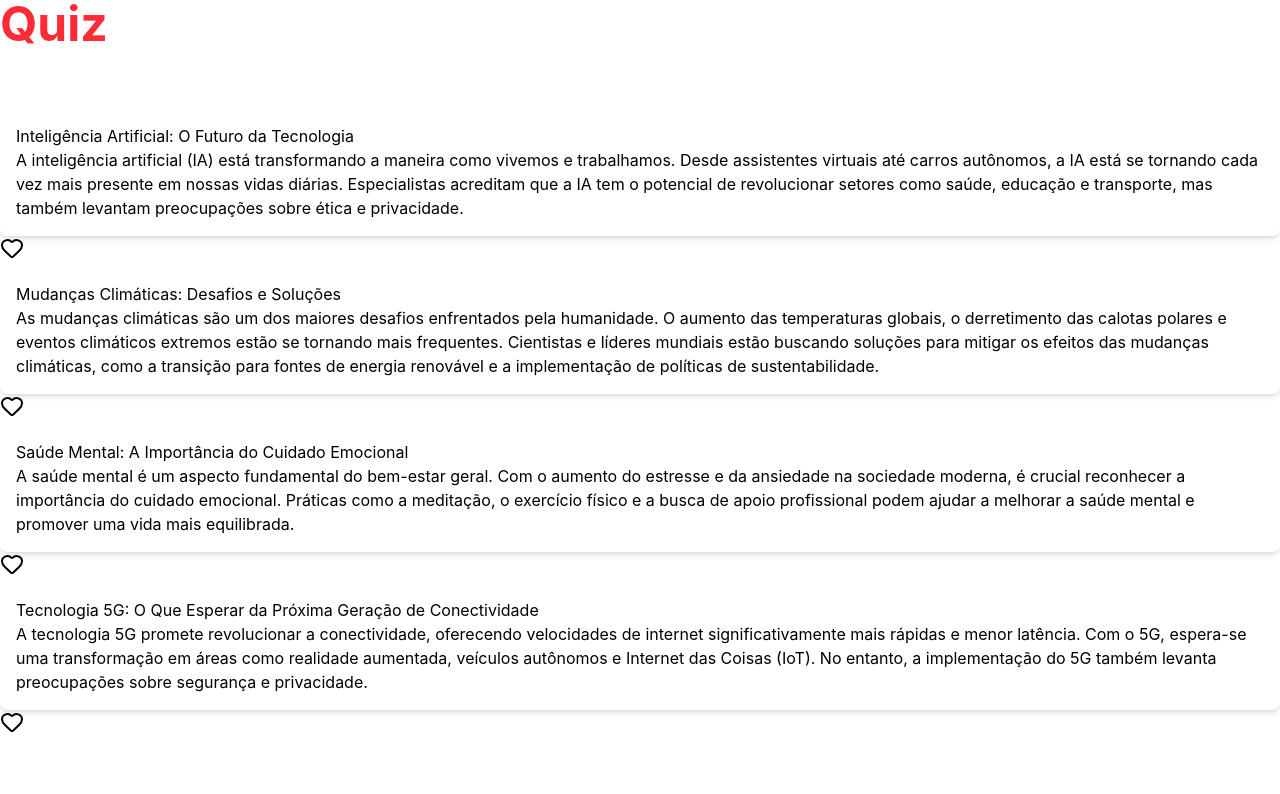
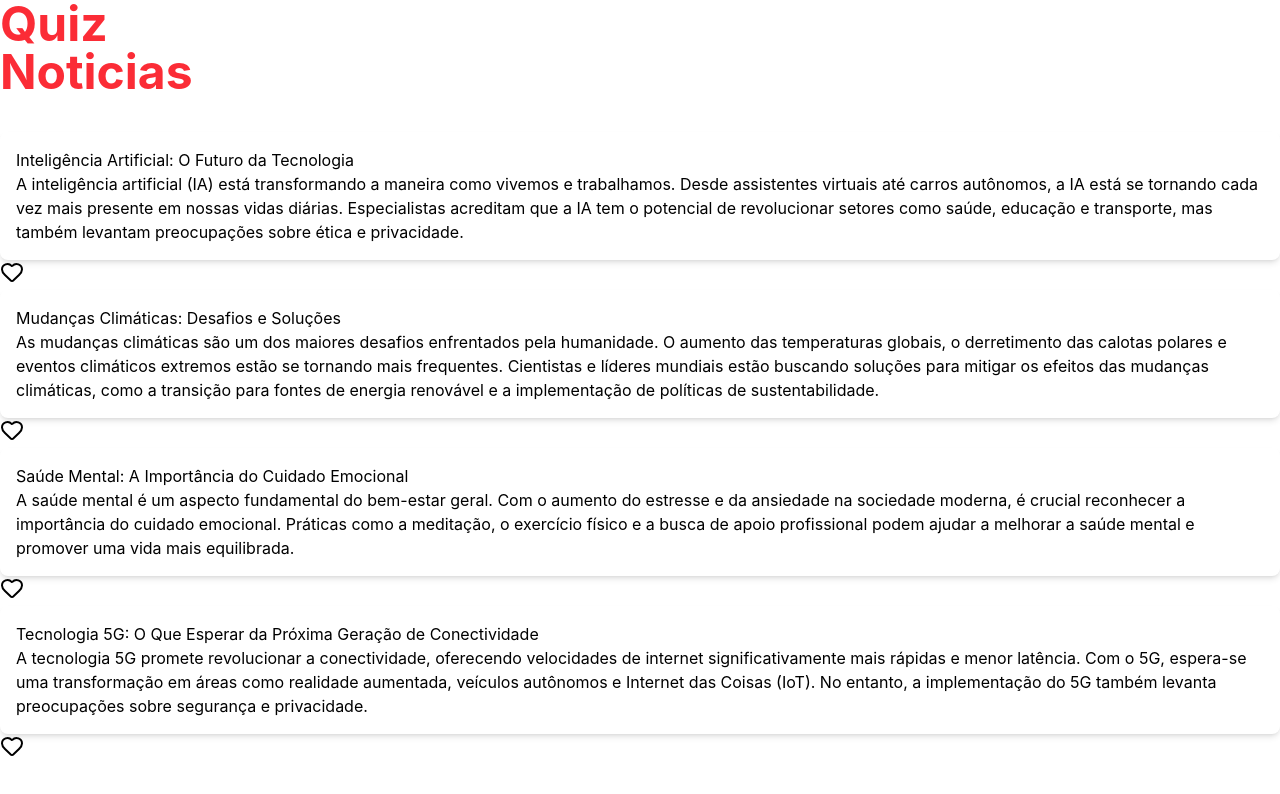
Before and after one commit to cientistafabiano/quizResumoEstudante, a React (Vite) app: page / in a window 1280 px wide. Shown: the top 794 px of the page. Built offline with nearby package versions, Linux system fonts and the light colour scheme.

Commit message:
mostra todas as noticias

```diff
--- a/src/App.jsx
+++ b/src/App.jsx
@@ -5,6 +5,7 @@
   return (
     <div className="flex flex-col h-screen">
       <h1 className='text-red-500 text-5xl font-bold'>Quiz</h1>
+      <h1 className='text-red-500 text-5xl font-bold'>Noticias</h1>
       <main className='flex-1 flex items-center justify-center'>
         <ProductCard noticiaText={noticiaText}/>
       </main>
```
